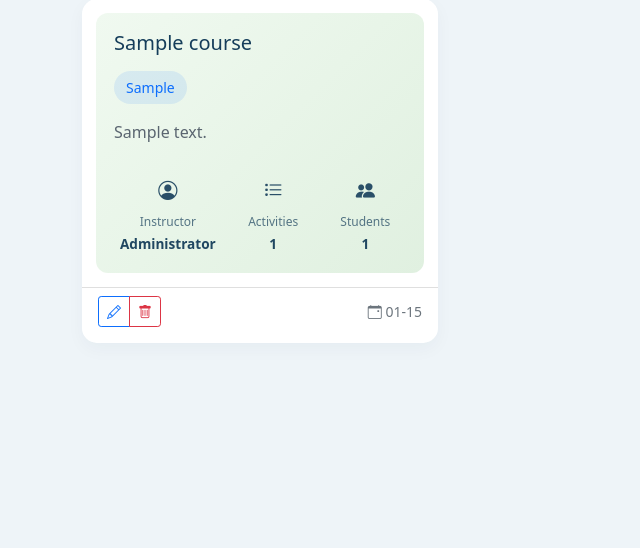
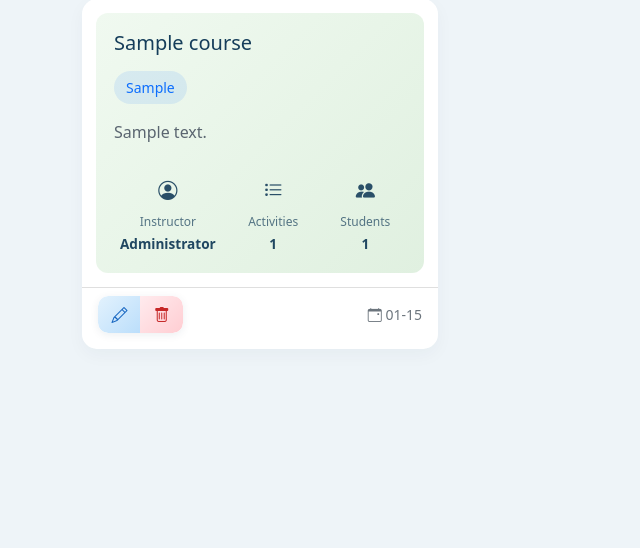
Before and after one commit to COMP5241-2526Sem1/groupproject-team_5, a Flask app: page /courses in a window 1280 px wide. Shown: the part 158-706 px from the top of the page, without its empty margins (0-640 px from the left). Run offline with Flask 3, Linux system fonts and the light colour scheme; a user stored in the database is signed in; tables that the repository leaves empty hold one stand-in row (values such as "Sample post"); some libraries are stand-ins or nearby versions.

Commit message:
前端优化

```diff
--- a/templates/courses/course_list.html
+++ b/templates/courses/course_list.html
@@ -79,6 +79,81 @@
 .course-inner.course-color-4:hover { filter: brightness(0.98); }
 .course-inner.course-color-5:hover { filter: brightness(0.98); }
 .course-inner.course-color-6:hover { filter: brightness(0.98); }
+
+/* 优化按钮组样式 - 更符合整体色调 */
+.course-card .btn-group {
+    border-radius: 10px;
+    overflow: hidden;
+    box-shadow: 0 2px 8px rgba(12, 45, 80, 0.08);
+}
+
+.course-card .btn-group .btn {
+    border: none;
+    padding: 0.4rem 0.85rem;
+    font-size: 0.9rem;
+    transition: all 0.25s ease;
+    background: rgba(255, 255, 255, 0.9);
+    color: #153d5a;
+    position: relative;
+}
+
+.course-card .btn-group .btn:first-child {
+    border-radius: 10px 0 0 10px;
+}
+
+.course-card .btn-group .btn:last-child {
+    border-radius: 0 10px 10px 0;
+}
+
+.course-card .btn-group .btn::after {
+    content: '';
+    position: absolute;
+    top: 50%;
+    right: 0;
+    transform: translateY(-50%);
+    width: 1px;
+    height: 60%;
+    background: rgba(21, 61, 90, 0.1);
+}
+
+.course-card .btn-group .btn:last-child::after {
+    display: none;
+}
+
+/* 编辑按钮 - 蓝色主题 */
+.course-card .btn-group .btn-outline-primary {
+    background: linear-gradient(135deg, #e3f2fd 0%, #bbdefb 100%);
+    color: #1565c0;
+}
+
+.course-card .btn-group .btn-outline-primary:hover {
+    background: linear-gradient(135deg, #2196f3 0%, #1976d2 100%);
+    color: white;
+    transform: translateY(-2px);
+    box-shadow: 0 4px 12px rgba(33, 150, 243, 0.3);
+}
+
+/* 删除按钮 - 红色主题 */
+.course-card .btn-group .btn-outline-danger {
+    background: linear-gradient(135deg, #ffebee 0%, #ffcdd2 100%);
+    color: #c62828;
+}
+
+.course-card .btn-group .btn-outline-danger:hover {
+    background: linear-gradient(135deg, #ef5350 0%, #e53935 100%);
+    color: white;
+    transform: translateY(-2px);
+    box-shadow: 0 4px 12px rgba(244, 67, 54, 0.3);
+}
+
+.course-card .btn-group .btn i {
+    font-size: 1rem;
+    transition: transform 0.25s ease;
+}
+
+.course-card .btn-group .btn:hover i {
+    transform: scale(1.15);
+}
 </style>
 
 <div class="d-flex justify-content-between align-items-center mb-4">
```
Also changed, not shown: templates/activities/activity_list.html (+93 -0 lines).
